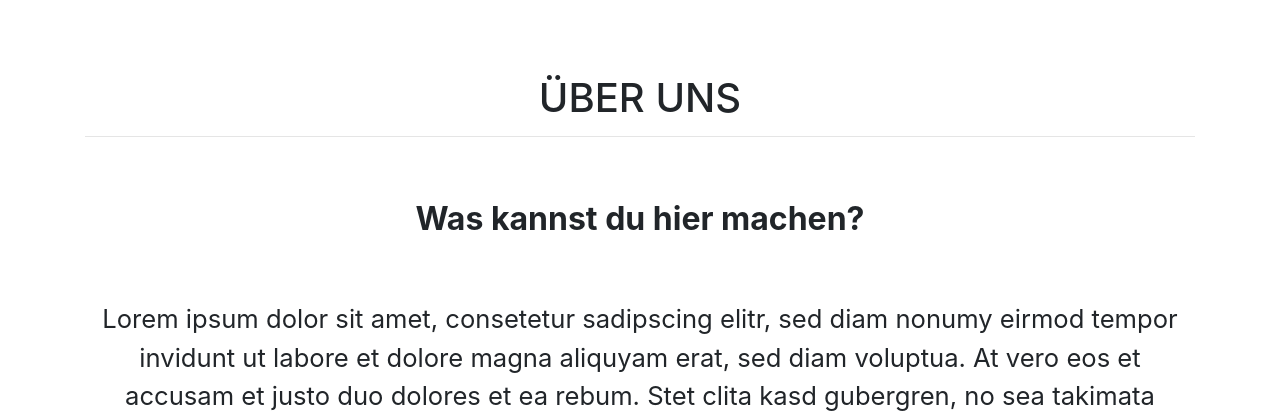
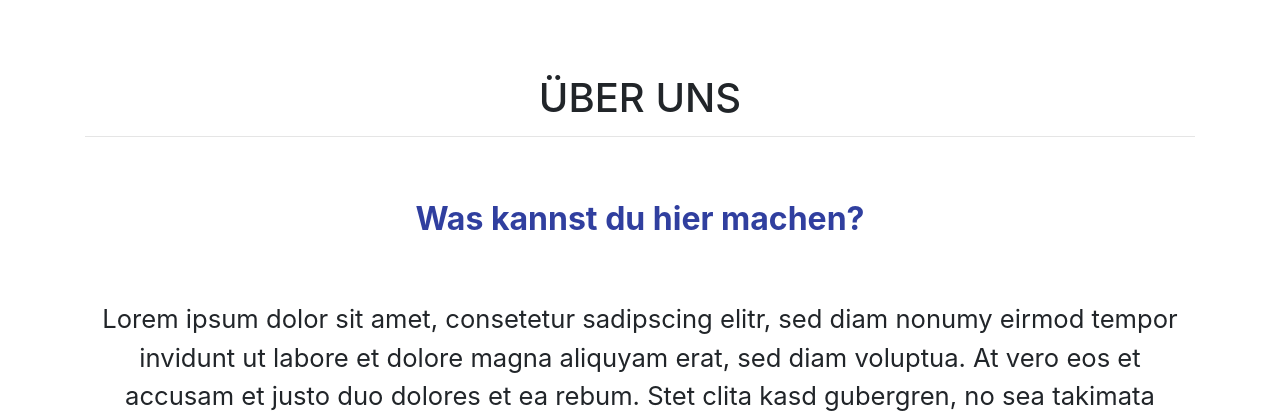
Before and after one commit to jaerso/Project-Shapelaw, a PHP site: page /?page=home in a window 1280 px wide. Shown: the part 804-1223 px from the top of the page. Run offline with PHP 8.4, Linux system fonts and the light colour scheme; some libraries are stand-ins or nearby versions.

Commit message:
anpassung

```diff
--- a/files/PHP/Gestaltgesetze.php
+++ b/files/PHP/Gestaltgesetze.php
@@ -5,6 +5,8 @@
     <div id="Gestaltgesetze">
 
         <h1> Gesetz der Ähnlichkeit / Gleichheit </h1>
+
+        <hr>
 
         <p>Elemente, welche einander gleichen, nehmen wir als zusammengehörig wahr.
         Dabei vergleichen wir die optischen Reize bei verschiedenfarbigen Elementen,
--- a/files/css/style.css
+++ b/files/css/style.css
@@ -135,13 +135,12 @@ text-align: center;
 
 #about h2{
     margin: 0 auto 2em auto;
+    color: #303F9F;
 
 }
 
 /*Gestaltgesetze*/
 
-<<<<<<< HEAD
-=======
 #Gestaltgesetze {
 }
 
@@ -152,7 +151,6 @@ text-align: center;
 #Gestaltgesetze h2{
     margin: 0 auto 2em auto;
 }
->>>>>>> 90fabc46c78b7436ce880fc78c9ce6f41b11256d
 
 
 /*Dialoggestalltung*/
--- a/index.php
+++ b/index.php
@@ -9,7 +9,7 @@
     <link rel="stylesheet" href="files/font-awesome-4.7.0/css/font-awesome.min.css">
     <link rel="stylesheet" href="files/css/style.css"/>
 
-    <title>Gestaltungsgesetze</title>
+    <title>Shapelaw</title>
 </head>
 
 <body>
```
